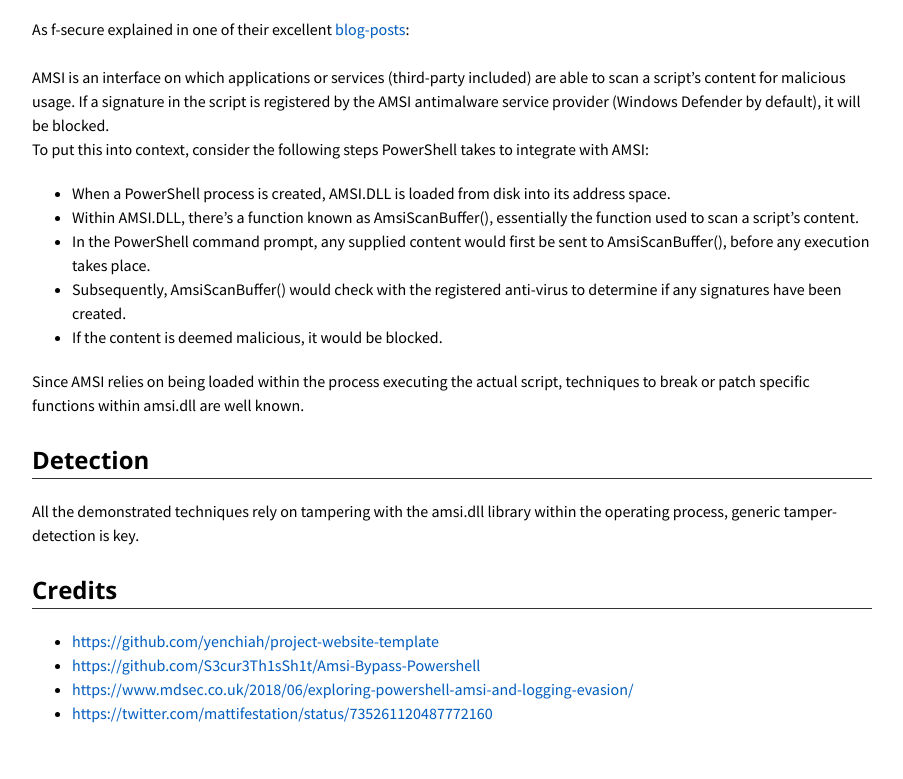
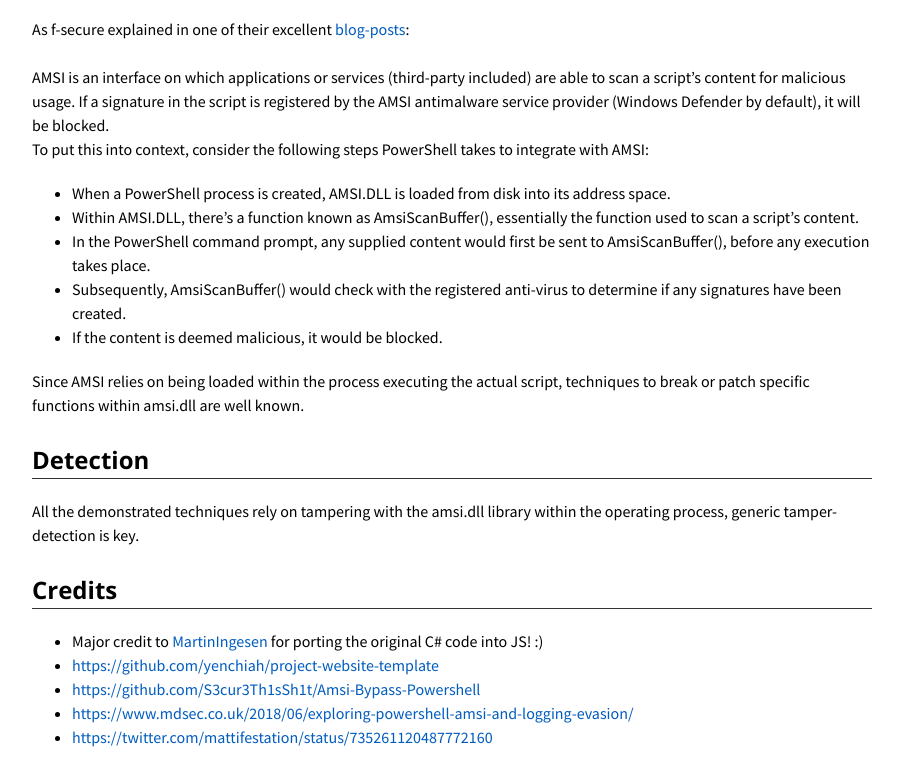
Before and after one commit to Flangvik/AMSI.fail, a website: page docs/index.html in a window 1280 px wide. Shown: the part 600-1379 px from the top of the page, without its empty margins (188-1091 px from the left). Before the commit the page ends 1355 px from the top, so only its background shows below. Drawn offline with nearby package versions, Linux system fonts and the light colour scheme.

Commit message:
Update index.html

```diff
--- a/docs/index.html
+++ b/docs/index.html
@@ -414,6 +414,7 @@ To put this into context, consider the following steps PowerShell takes to integ
 
 <hr>
 <ul>
+	<li>Major credit to <a href="https://github.com/MartinIngesen">MartinIngesen</a> for porting the original C# code into JS! :) </li>
 	<li><a href="https://github.com/yenchiah/project-website-template">https://github.com/yenchiah/project-website-template</a></li>
 	<li><a href="https://github.com/S3cur3Th1sSh1t/Amsi-Bypass-Powershell">https://github.com/S3cur3Th1sSh1t/Amsi-Bypass-Powershell</a></li>
 	<li><a href="https://www.mdsec.co.uk/2018/06/exploring-powershell-amsi-and-logging-evasion/">https://www.mdsec.co.uk/2018/06/exploring-powershell-amsi-and-logging-evasion/</a></li>
```
